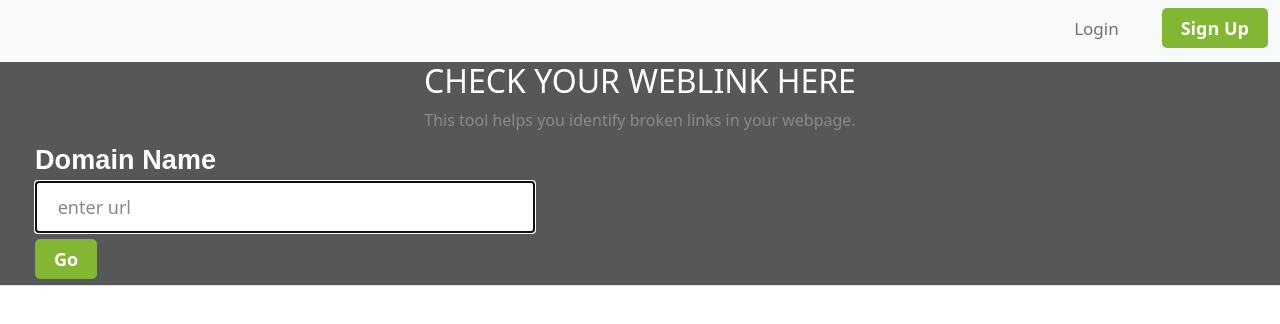
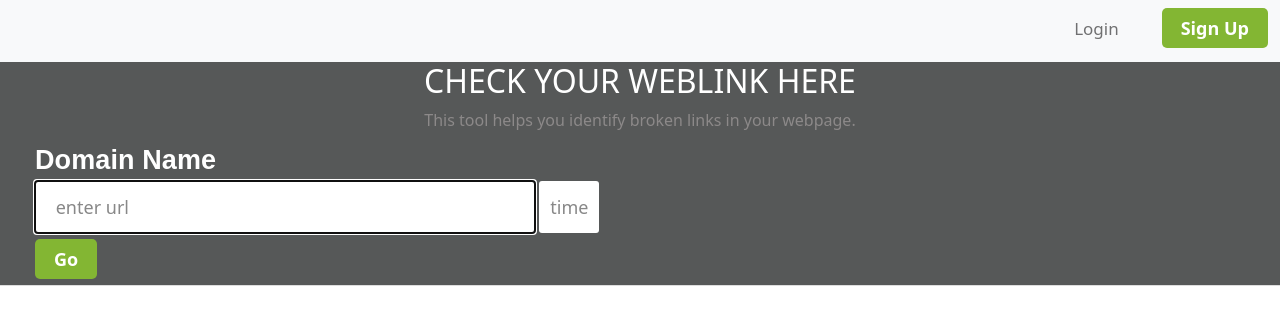
Before and after one commit to CharviVerma/test, a React (Create React App) app in the folder Frontend/url-test/: page / in a window 1280 px wide. Shown: the top 324 px of the page. Built offline with nearby package versions, Linux system fonts and the light colour scheme.

Commit message:
input box

```diff
--- a/Frontend/url-test/src/Components/CheckUrl/index.js
+++ b/Frontend/url-test/src/Components/CheckUrl/index.js
@@ -8,11 +8,13 @@ const checkUrl = () => {
         <h2>CHECK YOUR WEBLINK HERE</h2>
         <p>This tool helps you identify broken links in your webpage.</p>
         <div><span class="toolstext">Domain Name</span></div>
-    <div>
+    <div class="enter">
     <input tabindex="1" type="text" value="    enter url"
     class="host_name" name="hostName" id="hostName" autofocus="" autocorrect="off" autocapitalize="none"></input>
+    <input tabindex="1" type="text" value="  time"
+    class="time" name="hostName" id="hostName" autofocus="" autocorrect="off" autocapitalize="none"></input>
+    </div>
     <button class="Signup btn btn-success"><a class="nav-link text-white p-0"  href="#">Go</a></button>
-    </div>
     </div>
 </div>
 };
--- a/Frontend/url-test/src/Components/CheckUrl/style.scss
+++ b/Frontend/url-test/src/Components/CheckUrl/style.scss
@@ -54,9 +54,28 @@ p{
         margin-left: 35px;
         width: 500px;
         border-radius: 3px;
+        border: none;
+    }
+
+    .time {
+        color: #888;
+        font-size: 18px;
+        font-weight: 300;
+        height: 52px;
+        margin-bottom: 6px;
+        margin-top: 6px;
+        text-align: left;
+        margin-left: 4px;
+        width: 60px;
+        border-radius: 3px;
+        border: none;
     }
 
     .Signup.btn.btn-success{
         margin-bottom: 6px;
         margin-left: 35px;
     }
+
+    .enter{
+        display: flex;
+    }
```
